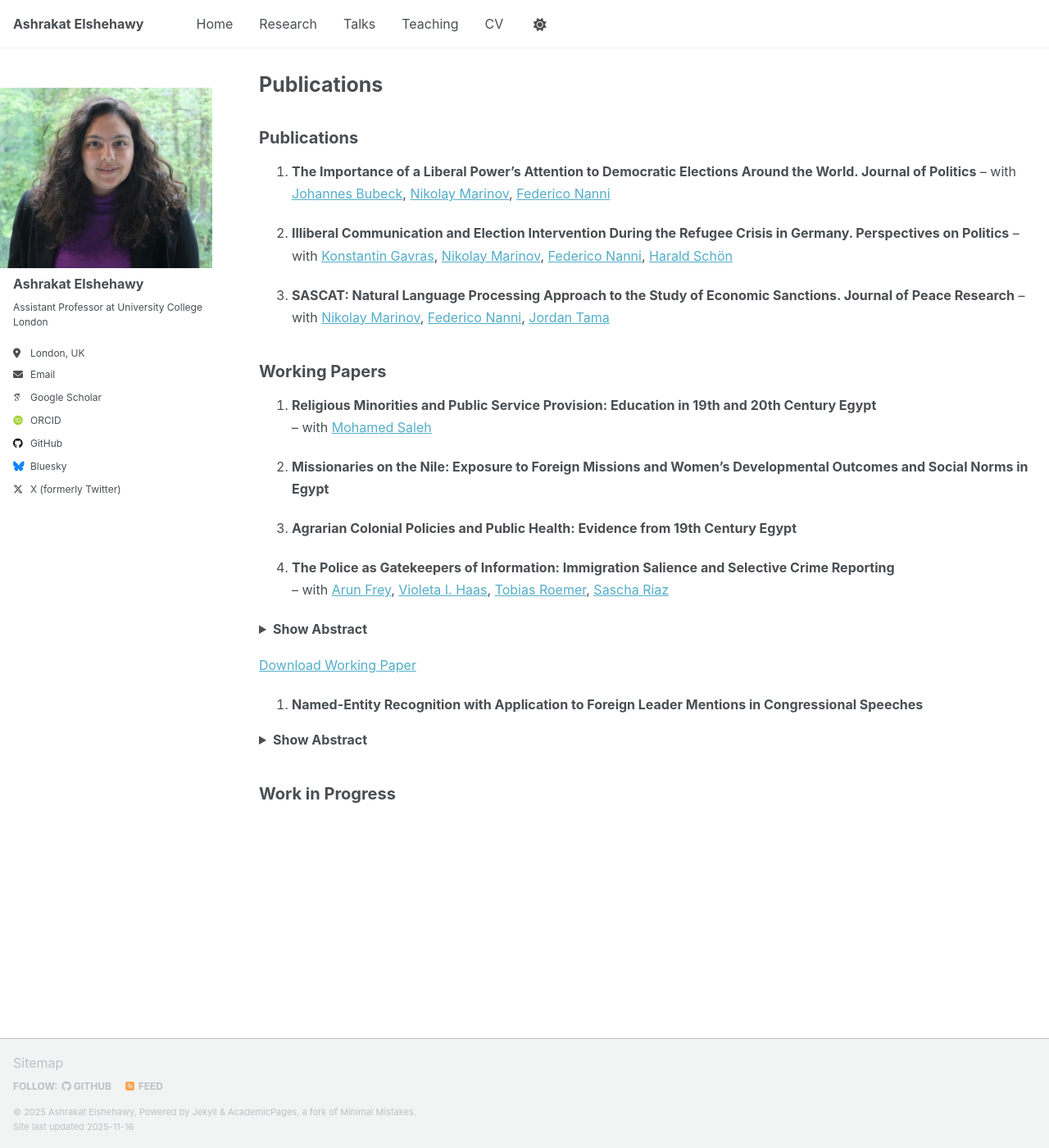
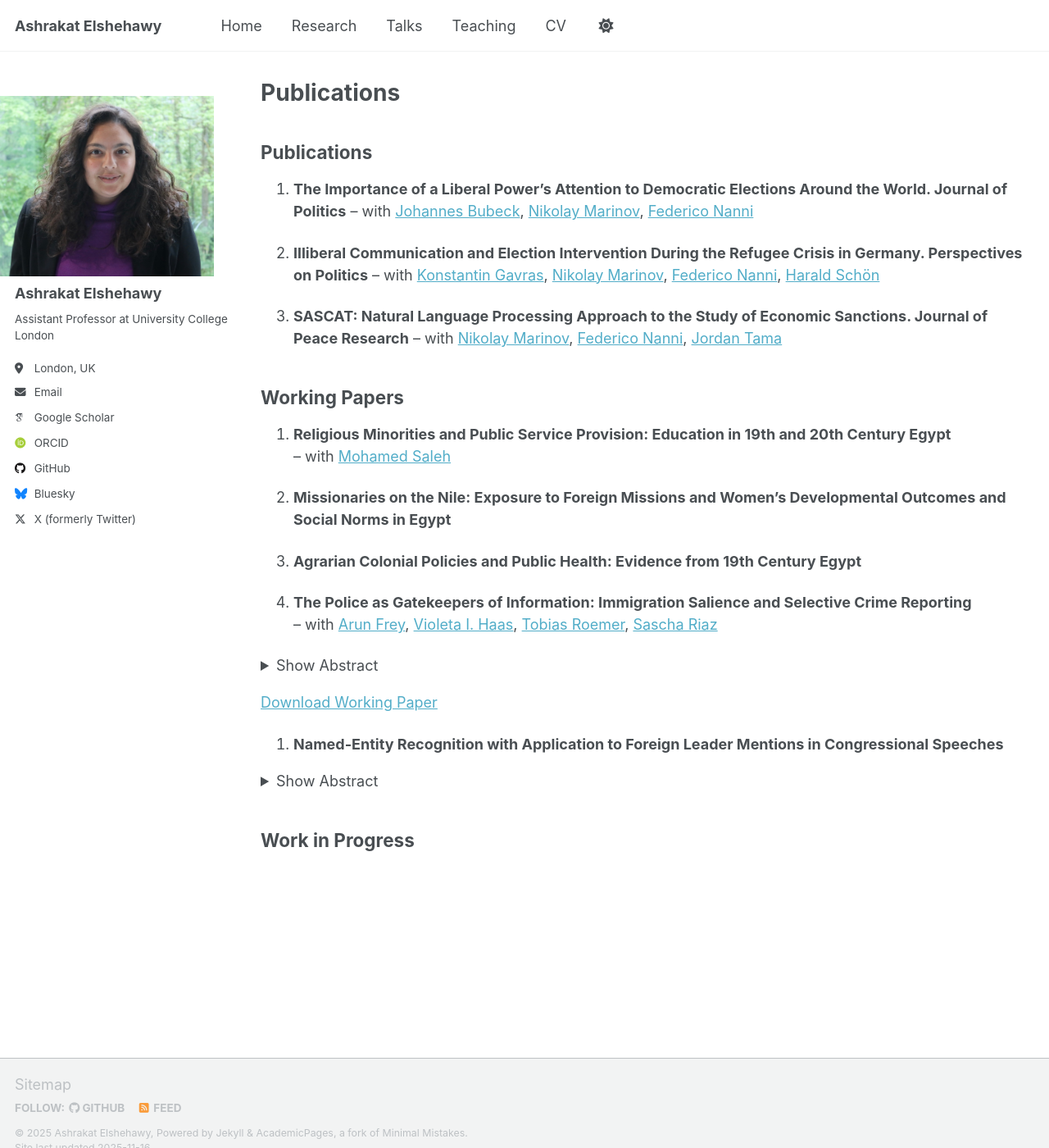
Before and after one commit to aelshehawy/aelshehawy.github.io, a Jekyll site: the page built from _pages/research.md, in a window 1280 px wide and 1400 px high. Shown: the whole window at 82% size. Built offline with Jekyll 4.4.1, drawn with Linux system fonts in a browser that asks for light colours; some web fonts are replaced; a script that is not in the unit is left out; our own code applies the rules of GitHub Pages for plain Markdown files.

Commit message:
updates research

```diff
--- a/_pages/research.md
+++ b/_pages/research.md
@@ -27,26 +27,23 @@ author_profile: true
 
 4. **The Police as Gatekeepers of Information: Immigration Salience and Selective Crime Reporting**
 – with  [Arun Frey](https://arunfrey.github.io), [Violeta I. Haas](https://violeta-haas.github.io/), [Tobias Roemer](https://www.nuffield.ox.ac.uk/people/profiles/tobias-roemer/), [Sascha Riaz](https://saschariaz.com)
-<details>
-  <summary><strong>Show Abstract</strong></summary>
+<details class="abstract-block">
+<summary>Show Abstract</summary>
 
 **Abstract:**
-> What drives the supply of crime news? While prior research focuses on the news media, we study a crucial upstream gatekeeper of information: the police. We argue that the police act as strategic bureaucrats who increase the disclosure of out-group cues (ethnicity, nationality) when immigration is salient to signal competence and transparency to the public.
->
-> To test this, we use LLMs to annotate a dataset of about one million press releases from German police stations (2014–2024). Using a regression discontinuity in time design, we show (1) an increase in out-group cues after a nationwide immigration shock (Cologne New Year’s Eve events), and (2) more out-group cues just before regional elections where immigration is a salient issue.
->
-> Our findings show how bureaucratic discretion shapes politically charged information.
+What drives the supply of crime news? While prior research focuses on news media reporting, we study a crucial upstream gatekeeper of information: the police. We argue that the police act as strategic bureaucrats who increase the disclosure of out-group cues (ethnicity, nationality) when immigration is salient to signal transparency to the public. To test this, we use an LLM annotation pipeline to code out-group cues in about one million press releases published by local police stations across Germany (2014--2024). Using a regression discontinuity in time design, we demonstrate an increase in out-group cues in police communications (1) following a nationwide shock to immigration salience (the 2015/16 Cologne New Year's Eve sexual assaults), and (2) in the days before regional state elections in which immigration is a salient campaign issue. Our findings demonstrate how bureaucratic discretion shapes the supply of politically charged information.
+
 
 </details>
-[Download Working Paper](https://doi.org/10.31235/osf.io/trhys_v1)
 
+<a class="download-link" href="https://doi.org/10.31235/osf.io/trhys_v1">Download Working Paper</a>
 
 5. **Named-Entity Recognition with Application to Foreign Leader Mentions in Congressional Speeches**
-<details>
-  <summary><strong>Show Abstract</strong></summary>
+<details class="abstract-block">
+<summary>Show Abstract</summary>
 
 **Abstract:**
-> Why do country leaders assume greater salience to outsiders in some - but not other, cases
+Why do country leaders assume greater salience to outsiders in some - but not other, cases
 in international relations? The election interventions literature has argued that when the pol-
 icy positions of candidates running in elections grow further apart, outsiders are more likely
 to back the candidates they find most congruent, by using direct support of a candidate (via
@@ -66,4 +63,5 @@ in politics more broadly.
 
 
 
+
 ## **Work in Progress**
--- a/assets/css/main.scss
+++ b/assets/css/main.scss
@@ -1,10 +1,5 @@
 ---
 ---
-
-/*
- * This file controls what is imported from /_sass
- * The order of imports matters.
- */
 
 @import
     "vendor/breakpoint/breakpoint",
@@ -41,52 +36,9 @@
 ;
 
 /* ==========================================================================
-   TYPOGRAPHY OVERRIDES (font + size similar to example site)
+   SIDEBAR WIDTH + PAGE GAP
    ========================================================================== */
 
-:root {
-  font-size: 16px; /* base size */
-}
-
-body {
-  font-family: -apple-system, BlinkMacSystemFont, "Segoe UI", Roboto,
-               Helvetica, Arial, sans-serif;
-  font-size: 1rem;          /* 16px */
-  line-height: 1.7;
-}
-
-/* Main content text */
-.page__content p {
-  font-size: 1rem;
-  line-height: 1.7;
-}
-
-/* Headings – keep them clean and sans serif */
-h1, h2, h3, h4, h5, h6,
-.page__title,
-.site-title {
-  font-family: -apple-system, BlinkMacSystemFont, "Segoe UI", Roboto,
-               Helvetica, Arial, sans-serif;
-}
-
-/* Slightly bolder main title */
-.page__title {
-  font-weight: 700;
-}
-
-/* Navbar */
-.masthead,
-.masthead__inner-wrap,
-.greedy-nav {
-  font-family: -apple-system, BlinkMacSystemFont, "Segoe UI", Roboto,
-               Helvetica, Arial, sans-serif;
-}
-
-/* ==========================================================================
-   SIDEBAR + LAYOUT TWEAKS (wider gap)
-   ========================================================================== */
-
-/* Fix sidebar width (matches larger photo) */
 .sidebar {
   @media (min-width: 64em) {
     width: 260px !important;
@@ -95,36 +47,58 @@ h1, h2, h3, h4, h5, h6,
   }
 }
 
-/* Move content a bit further to the right for a nicer gap */
-.page {
-  @media (min-width: 64em) {
-    margin-left: 300px !important;   /* 260px sidebar + 40px gap */
-    padding-left: 0 !important;
-    float: none !important;
-    width: auto !important;
-  }
-}
-
+/* Add a slightly bigger gap between sidebar and content */
+.page,
 .archive {
   @media (min-width: 64em) {
-    margin-left: 300px !important;
+    margin-left: 300px !important; /* was 280 → gives a nicer gap */
     padding-left: 0 !important;
     width: auto !important;
+    float: none !important;
   }
 }
 
 /* ==========================================================================
-   NAVBAR ICONS (hide gear / theme toggle)
+   MATCH FONT SIZE to Violeta Haas style
    ========================================================================== */
 
-/* Hide any theme toggle items we know about */
+.page {
+  font-size: 18px !important;
+  line-height: 1.6 !important;
+}
+
+.page h1, .page h2, .page h3 {
+  font-weight: 600 !important;
+}
+
+/* ==========================================================================
+   INDENT COLLAPSIBLE ABSTRACT + DOWNLOAD LINKS
+   ========================================================================== */
+
+/* Indent details/summary */
+.page details,
+.page summary,
+.page .abstract-block,
+.page .download-link {
+  margin-left: 2rem !important;  /* Adjust indentation */
+}
+
+/* Make “Show Abstract” align visually with text */
+.page summary {
+  cursor: pointer;
+  font-size: 17px;
+  padding: 0.3rem 0;
+}
+
+/* Indent the download link the same amount */
+.page a.download-link {
+  display: block;
+  margin-left: 2rem !important;
+  margin-top: 0.3rem;
+}
+
+/* Hide theme toggle in navbar */
 .greedy-nav__toggle_theme,
 .masthead__menu-item--theme-toggle {
   display: none !important;
 }
-
-/* Hide Font Awesome gear icons in the masthead (your blue gear) */
-.masthead .fa-gear,
-.masthead .fa-cog {
-  display: none !important;
-}
```
